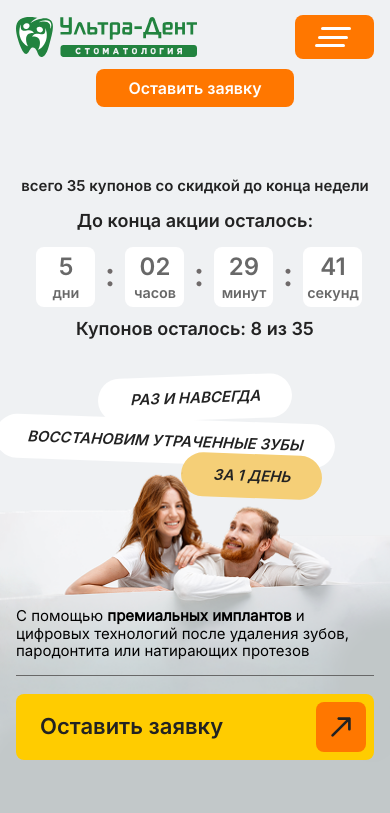
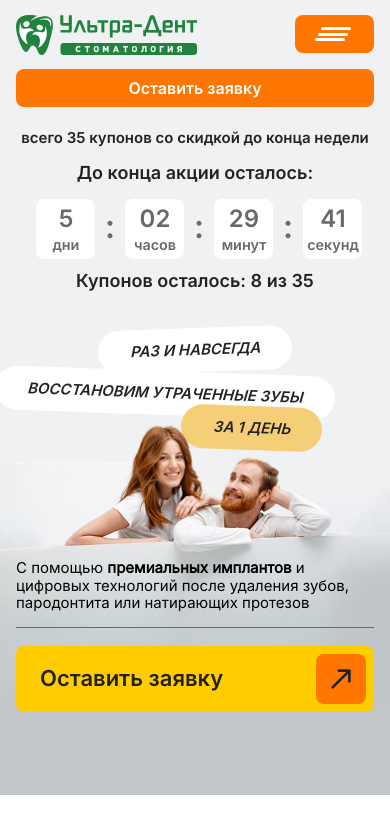
Before and after one commit to arseny1112/dentistry-UltraDent, a website: page index.html in a window 390 px wide. Shown: the top 813 px of the page. Drawn offline with nearby package versions, Linux system fonts and the light colour scheme.

Commit message:
all fixed

```diff
--- a/styles/style.scss
+++ b/styles/style.scss
@@ -109,6 +109,12 @@ a {
 
     @media(max-width: 777px){
       display: flex;
+
+      @media(max-width: 400px){
+      display: flex;
+      width: 100%;
+      justify-content: center;
+    }
     }
   }
 
@@ -140,7 +146,7 @@ a {
 
             @media (max-width: 425px) {
           background-image: url("../imgs/hero-bg-mobile.png");
-                height: 844px;
+                        height: 795px;
       z-index: 1;
       background-size: cover;
         }
@@ -172,12 +178,17 @@ a {
     @media (max-width: 1109px) {
       flex-direction: column;
       gap: unset;
-      margin-bottom: 70px;
     }
 
     @media (max-width: 517px) {
       padding: 0;
+
+      @media (max-width: 400px) {
+     margin-bottom: 22px;
     }
+    }
+
+
   }
 
   &__element {
@@ -192,7 +203,12 @@ a {
     @media (max-width: 1109px) {
       justify-content: space-between;
       width: 100%;
+          margin-bottom: 70px;
       margin-bottom: 10px;
+
+      @media(max-width: 425px){
+                margin-bottom: 14px;
+      }
     }
   }
 
@@ -230,11 +246,16 @@ a {
           svg{
                 margin-left: auto;
           }
+
+          @media(max-width: 1109px){
+             justify-content: center;
+          }
     }
 
     svg {
       @media (max-width: 1109px) {
         display: none;
+        margin-left: 0;
       }
     }
 
@@ -290,6 +311,7 @@ a {
         padding: 10px 118px;
         margin-bottom: 22px;
 
+
       }
 
 
@@ -319,10 +341,12 @@ a {
     transition: background-color 0.3s ease-in-out;
 
     @media(max-width: 1461px){
-          width: 117px;
+                  max-width: 79px;
+        width: 100%;
 
           @media(max-width: 461px){
-                    width: 27px;
+                    max-width: 27px;
+                        height: 14px;
           }
     }
 
@@ -405,11 +429,11 @@ a {
 
     &.active {
       span:nth-child(1) {
-        transform: rotate(45deg) translateY(12px);
+           transform: rotate(45deg) translateY(12px);
               margin-left: 34px;
 
            @media(max-width: 461px){
-                    margin-left: 9px;
+                            margin-left: 2px;
 
           }
       }
@@ -420,7 +444,7 @@ a {
         transform: rotate(-45deg) translateY(-11px);
                margin-left: 33px;
         @media(max-width: 461px){
-              margin-left: 7px;
+              margin-left: 5px;
         }
 
       }
@@ -576,7 +600,7 @@ a {
     transition: background-color 0.3s ease-in-out;
 
     @media (max-width: 1109px) {
-      z-index: 3;
+      z-index: 45453;
       bottom: -448px;
       left: 38%;
 
@@ -984,8 +1008,14 @@ a {
     left: 49%;
       transform: rotate(-2deg);
 
+
+
       p {
         margin-left: 140px;
+
+        @media(max-width: 464px){
+          margin-left: 0;
+      }
       }
 
       @media (max-width: 1868px) {
```
Also changed, not shown: script.js (line endings or trailing spaces), styles/style.css, 1 other file.
